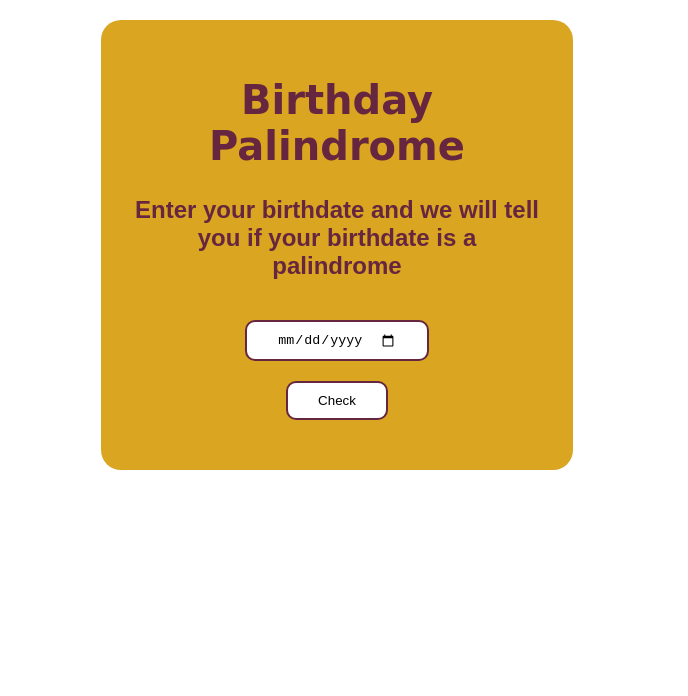
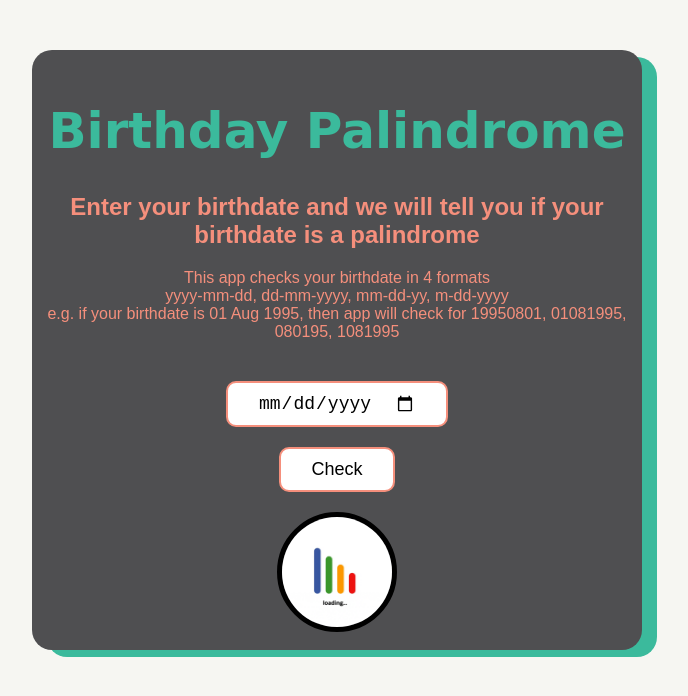
Before and after one commit to Vishruta-Patil/Birthday-Palindrome, a plain HTML site: page index.html in a window 1280 px wide. Both pictures are taken after a click on the button "Check". Shown: the whole page, without its empty margins (303-991 px from the left). Drawn offline with Linux system fonts and the light colour scheme.

Commit message:
Feat: Timeout Added + Style: UI updated

```diff
--- a/app.js
+++ b/app.js
@@ -1,5 +1,6 @@
 const userDate = document.querySelector("#userDate");
 const checkBtn = document.querySelector("#checkBtn");
+var loadingImg = document.querySelector('.loading-img')
 const result = document.querySelector(".result");
 
 
@@ -156,6 +157,7 @@ function clickHandler() {
         };
 
         var checkPalindrome = checkPalindromeForAllDateFormats(date);
+        result.classList.remove("hide")
 
         if (checkPalindrome) {
             result.innerText = "Woah!!! Your Birthday is Palindrome";
@@ -163,10 +165,27 @@ function clickHandler() {
         else {
             var [ctr, nextDate] = calculateNoOfDaysForPalindrome(date);
 
-            result.innerText = `The next palindrome date is ${nextDate.day}-${nextDate.month}-${nextDate.year}, yoy missed it by ${ctr} days!`
+            result.innerText = `The next palindrome date is ${nextDate.day}-${nextDate.month}-${nextDate.year}, you missed it by ${ctr} days!`
         }
 
+        var endResult = result.innerText;
+
     }
+    return endResult;
 }
 
-checkBtn.addEventListener("click", clickHandler);
+function displayGif() {
+    loadingImg.classList.add("display");
+}
+
+function timesOut() {
+    displayGif();
+    setTimeout(function() {
+        loadingImg.classList.remove("display");
+        clickHandler();
+    },
+        3000
+    );
+}
+
+checkBtn.addEventListener("click", timesOut);
--- a/index.html
+++ b/index.html
@@ -1,5 +1,6 @@
 <!DOCTYPE html>
 <html lang="en">
+
 <head>
     <meta charset="UTF-8">
     <meta http-equiv="X-UA-Compatible" content="IE=edge">
@@ -7,17 +8,30 @@
     <title>Birthday Palindrome</title>
     <link rel="stylesheet" href="style.css">
 </head>
+
 <body>
-    <div class="container">
-        <h1 class="header">Birthday Palindrome</h1>
-        <h2>Enter your birthdate and we will tell you if your birthdate is a palindrome</h2>
+    <div class="main-container">
+        <div class="container">
+            <div class="content-container">
+                <h1 class="header">Birthday Palindrome</h1>
+                <h2>Enter your birthdate and we will tell you if your birthdate is a palindrome</h2>
 
-        <input type="date" id="userDate">
-        <button type="submit" id="checkBtn">Check</button>
+                <p>This app checks your birthdate in 4 formats <br /> yyyy-mm-dd, dd-mm-yyyy, mm-dd-yy, m-dd-yyyy
+                    <br />
+                    e.g. if your birthdate is 01 Aug 1995, then app will check for 19950801, 01081995, 080195, 1081995
+                </p>
+            </div>
 
-        <div class="result"></div>
+            <input type="date" id="userDate">
+            <button type="submit" id="checkBtn">Check</button>
+
+            <img class="loading-img hide" src="./assets/gif4.gif" alt="">
+
+            <div class="result hide"></div>
+        </div>
     </div>
 
     <script src="app.js"></script>
 </body>
+
 </html>
--- a/style.css
+++ b/style.css
@@ -1,36 +1,65 @@
+:root {
+    --primary-color: #4F4F51;
+    --secondary-color: #F58F7C;
+    --tertiary-color: #3BBA9C;
+}
+
 body{
-    text-align: center;
-    margin:auto;
-    width:40%;
     font-family: sans-serif;
-    color: #66263F;
+    color: var(--secondary-color);
+    background-color: #F6F6F2;
 }
 
 .container {
-    margin:20px;
-    padding:30px;
-    background-color: goldenrod;
+    padding: 18px 5px;
+    background-color: var(--primary-color);
     border-radius: 20px;
+    height:90vh;
+    box-shadow: 15px 7px var(--tertiary-color);
+    margin:2rem 2rem 5rem;
+    overflow: hidden;
+    text-align: center;
+    max-width: 600px;
+    min-height: 200px;
+    height: 100%;
+    margin: 50px auto;
+}
+
+@media only screen and (max-width:500px) {
+    .container {
+        margin: 50px 18px;
+    }
 }
 
 .header {
-    font-size: 40px;
+    font-size: 50px;
     font-family: cursive;
+    color: var(--tertiary-color);
 }
 
 button, input {
     display: block;
     padding:10px 30px;
-    border: 2px solid #66263F;
+    border: 2px solid var(--secondary-color);
     border-radius: 10px;
     margin: 20px auto;
     background-color: white;
+    font-size: 18px;
 }
 
 button:hover {
-    background-color: #66263F;
+    background-color: var(--secondary-color);
     color: white;
     font-weight: bolder;
+}
+
+.loading-img  {
+    width:110px;
+    height:110px;
+    border-radius: 50%;
+    border:5px solid black;
+    margin-bottom: 3rem;
+    bottom:1rem;
 }
 
 input {
@@ -40,4 +69,19 @@ input {
 .result{
     font-weight: bolder;
     font-size: 26px;
+    margin-bottom: 20px;
+    border: 2px solid var(--secondary-color);
+    border-radius: 20px;
+    padding:20px;
+    margin:10px;
+    color:var(--tertiary-color)
 }
+
+.hide {
+    display: none;
+}
+
+.display {
+    display: block;
+    margin: auto;
+}
```
Also changed, not shown: assets/bg-img.jpg (added), assets/gif4.gif (added).
